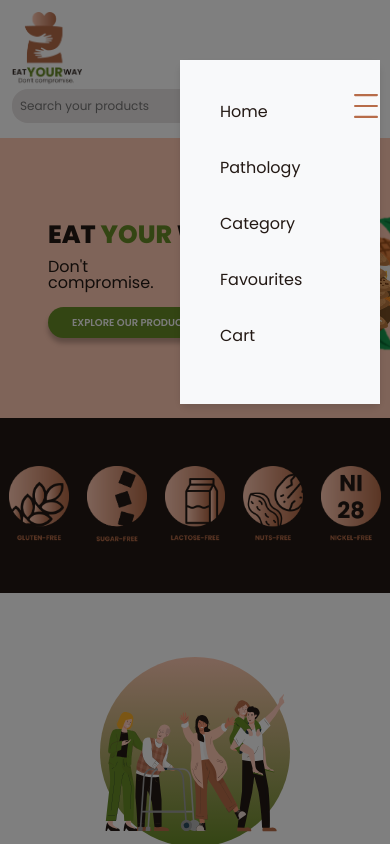
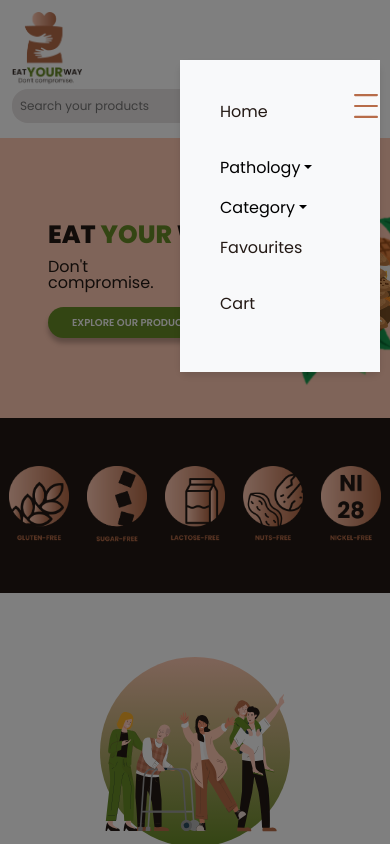
Before and after one commit to GiuseppeColucci95/project-work-team3, a React (Vite) app in the folder FRONTEND/: page / in a window 390 px wide. Both pictures are taken after a click on the button 366 px from the left and 105 px from the top of the page. Shown: the top 844 px of the page. Built offline with nearby package versions, Linux system fonts and the light colour scheme; no server answers.

Commit message:
add dropdown menus on hamburger menu

```diff
--- a/FRONTEND/src/components/Header.jsx
+++ b/FRONTEND/src/components/Header.jsx
@@ -13,6 +13,10 @@ export default function Header() {
   const [dropdownOpen, setDropdownOpen] = useState(null);
   //imports from custom context
   const { search, setSearchChangeFunction, getSearchedProducts } = useProductContext();
+
+    const toggleDropdown = (menu) => {
+    setDropdownOpen(dropdownOpen === menu ? null : menu);
+  };
 
   const toggleMenu = () => {
     setMenuOpen(!menuOpen);
@@ -96,8 +100,28 @@ export default function Header() {
             <div className="bg-light menu-hamburger p-4">
               <ul className="list-unstyled">
                 <li><NavLink className="text-decoration-none active" to={'/'}>Home</NavLink></li>
-                <li><NavLink className="text-decoration-none active" to={'/products/all'}>Pathology</NavLink></li>
-                <li><NavLink className="text-decoration-none active" to={'/categories'}>Category</NavLink></li>
+                <div className="dropdown-center">
+                  <button type="button" className="dropdown-toggle" data-bs-toggle="dropdown" aria-expanded="false">
+                    Pathology
+                  </button>
+                  <ul className="dropdown-menu">
+                    <li><NavLink to="/diseases/gluten-free">Gluten-free</NavLink></li>
+                    <li><NavLink to="/diseases/sugar-free">Sugar-free</NavLink></li>
+                    <li><NavLink to="/diseases/lactose-free">Lactose-free</NavLink></li>
+                    <li><NavLink to="/diseases/nut-free">Nuts-free</NavLink></li>
+                    <li><NavLink to="/diseases/nickel-free">Nickel-free</NavLink></li>
+                  </ul>
+                </div>
+                <div className="dropdown-center">
+                  <button type="button" className="dropdown-toggle" data-bs-toggle="dropdown" aria-expanded="false">
+                    Category
+                  </button>
+                  <ul className="dropdown-menu">
+                  <li><NavLink to="/categories/snacks">Snacks</NavLink></li>
+                  <li><NavLink to="/categories/beverages">Beverages</NavLink></li>
+                  <li><NavLink to="/categories/bakery">Bakery</NavLink></li>
+                  </ul>
+                </div>
                 <li><Link to={'/wishlist'}>Favourites</Link></li>
                 <li><Link to={'/cart'}>Cart</Link></li>
               </ul>
--- a/FRONTEND/src/index.css
+++ b/FRONTEND/src/index.css
@@ -110,8 +110,22 @@ header {
       }
     }
   }
+  .menu-hamburger .dropdown {
+    list-style: none;
+    padding-left: 1rem;
+    margin-top: 0.5rem;
   }
-
+  .menu-hamburger .dropdown li {
+    margin-bottom: 0.5rem;
+  }
+  .menu-hamburger .dropdown li a {
+    text-decoration: none;
+    color: var(--dark);
+    font-size: 14px;
+  }
+  .menu-hamburger .dropdown li a:hover {
+    color: var(--primary);
+  }
   .menu .dropdown {
     position: absolute;
     background-color: white;
@@ -121,23 +135,25 @@ header {
     margin: 0;
     display: none;
   }
-
   .menu li:hover .dropdown {
     display: block;
   }
-
   .dropdown li {
     padding: 5px 10px;
   }
-
   .dropdown li a {
     text-decoration: none;
     color: black;
   }
-
   .dropdown li a:hover {
     color: var(--accent);
   }
+  .dropdown-toggle {
+    border: none;
+    background-color: transparent;
+  }
+}
+
 
 /* #endregion HEADER */
 
```
Lines whose indentation alone changed are shown as unchanged.
